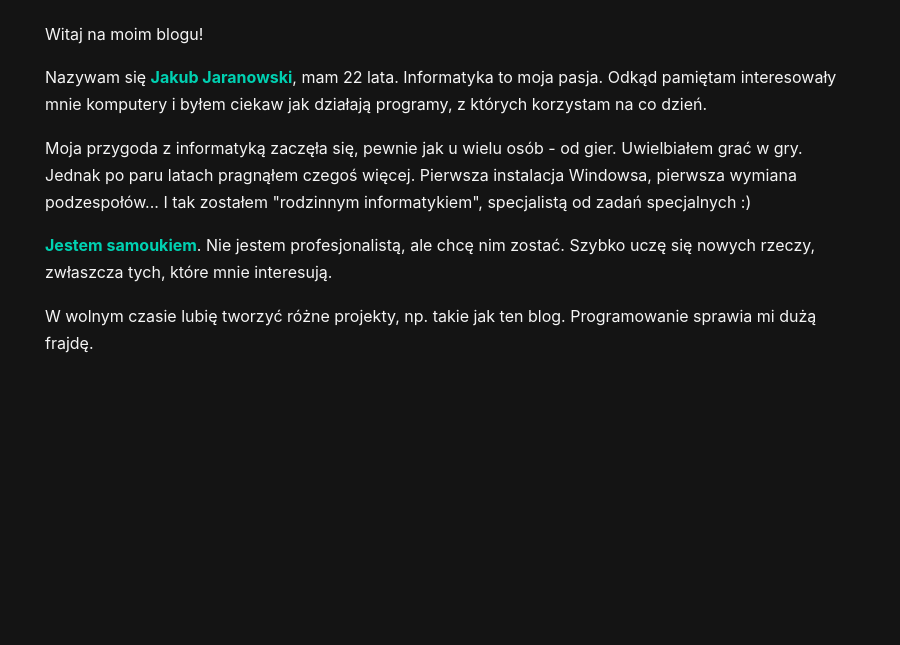
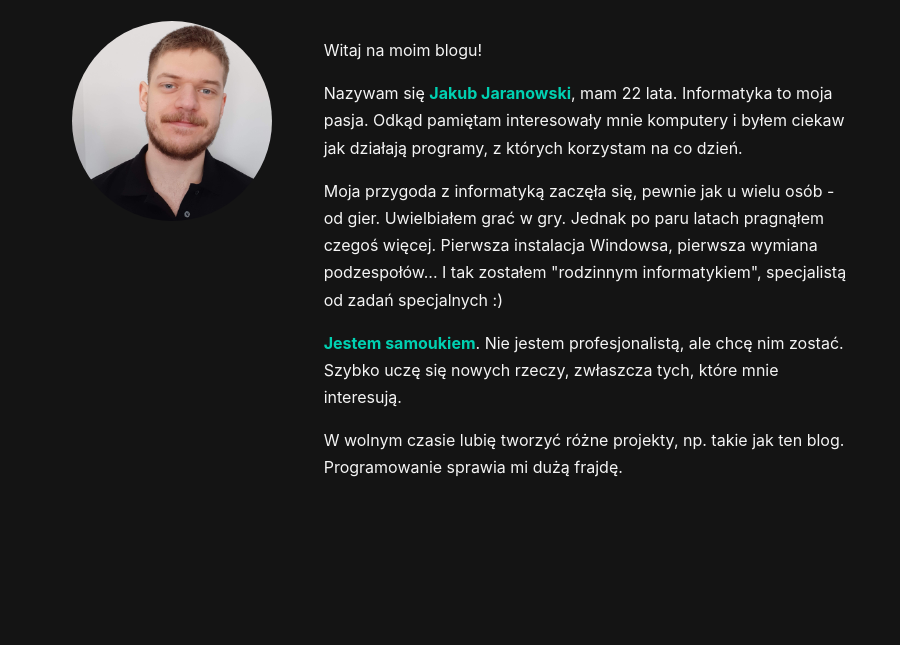
Before and after one commit to jakubjaran/jaranow.ski, a Gatsby site: page /omnie in a window 1280 px wide. Shown: the part 155-800 px from the top of the page, without its empty margins (189-1089 px from the left). Built offline with nearby package versions, Linux system fonts and the light colour scheme; Gatsby itself is replaced by a stand-in of ours.

Commit message:
Added profile picture on about page

```diff
--- a/gatsby-config.js
+++ b/gatsby-config.js
@@ -18,6 +18,7 @@ module.exports = {
           {
             resolve: `gatsby-remark-images`,
             options: {
+              quality: 100,
               maxWidth: 900,
               linkImagesToOriginal: false,
             }
--- a/src/pages/omnie.js
+++ b/src/pages/omnie.js
@@ -1,17 +1,30 @@
 import React from 'react';
+
 import Head from '../components/head';
 import Layout from '../components/layout';
 import Heading from '../components/heading';
+
+import photoOfMe from '../assets/photoOfMe.jpg';
 
 const About = () => (
     <Layout>
         <Head title="O mnie" />
         <Heading>O mnie</Heading>
-        <p>Witaj na moim blogu!</p>
-        <p>Nazywam się <strong>Jakub Jaranowski</strong>, mam 22 lata. Informatyka to moja pasja. Odkąd pamiętam interesowały mnie komputery i byłem ciekaw jak działają programy, z których korzystam na co dzień.</p>
-        <p>Moja przygoda z informatyką zaczęła się, pewnie jak u wielu osób - od gier. Uwielbiałem grać w gry. Jednak po paru latach pragnąłem czegoś więcej. Pierwsza instalacja Windowsa, pierwsza wymiana podzespołów... I tak zostałem "rodzinnym informatykiem", specjalistą od zadań specjalnych :)</p>
-        <p><strong>Jestem samoukiem</strong>. Nie jestem profesjonalistą, ale chcę nim zostać. Szybko uczę się nowych rzeczy, zwłaszcza tych, które mnie interesują.</p>
-        <p>W wolnym czasie lubię tworzyć różne projekty, np. takie jak ten blog. Programowanie sprawia mi dużą frajdę.</p>
+        <div className="columns">
+            <div className="column is-flex is-justify-content-center">
+                <figure className="image" style={{ maxWidth: '200px' }}>
+                    <img className="is-rounded" src={photoOfMe} />
+                </figure>
+            </div>
+            <div className="column is-two-thirds">
+                <p>Witaj na moim blogu!</p>
+                <p>Nazywam się <strong>Jakub Jaranowski</strong>, mam 22 lata. Informatyka to moja pasja. Odkąd pamiętam interesowały mnie komputery i byłem ciekaw jak działają programy, z których korzystam na co dzień.</p>
+                <p>Moja przygoda z informatyką zaczęła się, pewnie jak u wielu osób - od gier. Uwielbiałem grać w gry. Jednak po paru latach pragnąłem czegoś więcej. Pierwsza instalacja Windowsa, pierwsza wymiana podzespołów... I tak zostałem "rodzinnym informatykiem", specjalistą od zadań specjalnych :)</p>
+                <p><strong>Jestem samoukiem</strong>. Nie jestem profesjonalistą, ale chcę nim zostać. Szybko uczę się nowych rzeczy, zwłaszcza tych, które mnie interesują.</p>
+                <p>W wolnym czasie lubię tworzyć różne projekty, np. takie jak ten blog. Programowanie sprawia mi dużą frajdę.</p>
+            </div>
+
+        </div>
     </Layout>
 );
 
```
Also changed, not shown: src/assets/photoOfMe.jpg (added).
